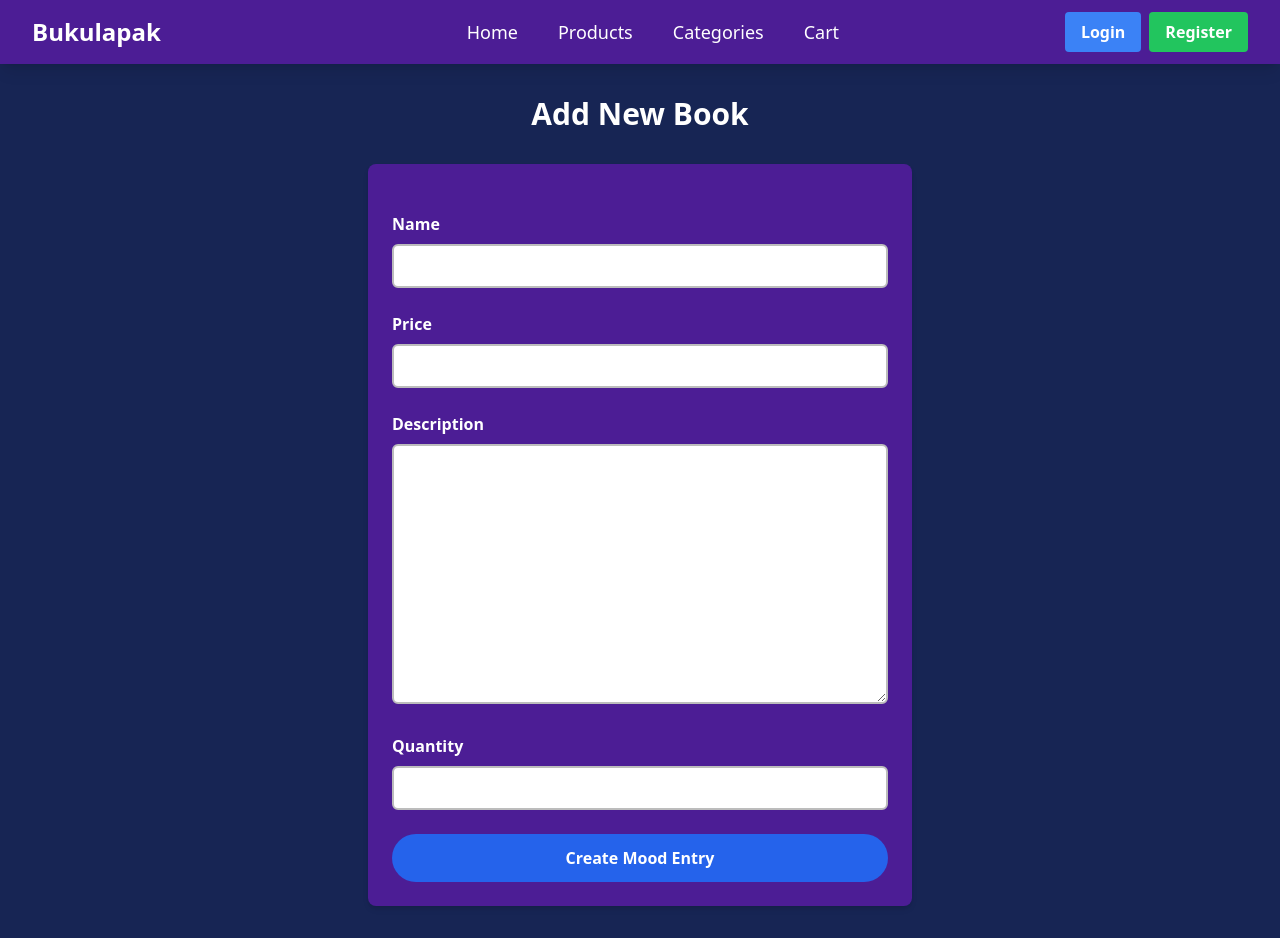
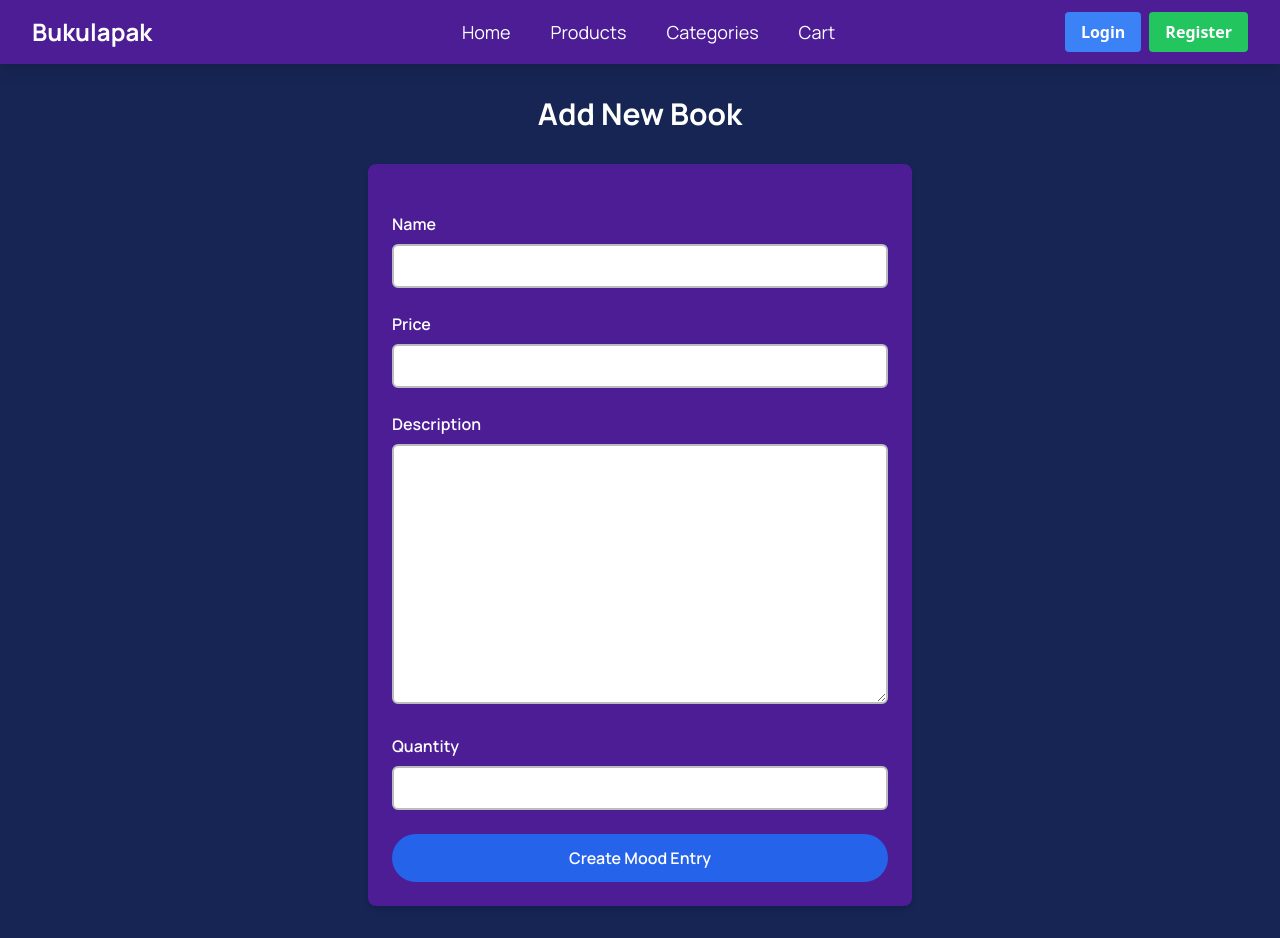
Before and after one commit to Froklax/bukulapak, a Django app: page /create-book-entry in a window 1280 px wide. Run offline with Django 5.2, Linux system fonts and the light colour scheme; some libraries are stand-ins or nearby versions.

Commit message:
modified some things

```diff
--- a/main/templates/card_book.html
+++ b/main/templates/card_book.html
@@ -1,4 +1,4 @@
-<div class="relative break-inside-avoid">
+<div class="manrope relative break-inside-avoid">
   <div class="relative top-5 bg-gradient-to-r from-purple-300 via-indigo-400 to-violet-700 shadow-lg rounded-lg mb-6 break-inside-avoid flex flex-col border-2 border-indigo-300 transform hover:scale-105 transition-transform duration-300">
     <div class="bg-blue-500 text-black p-4 rounded-t-lg border-b-2 border-indigo-300">
       <h3 class="font-bold text-xl mb-2">{{book_entry.name}}</h3>
--- a/main/templates/create_book_entry.html
+++ b/main/templates/create_book_entry.html
@@ -7,7 +7,7 @@
 {% block content %}
 {% include 'navbar.html' %}
 
-<div class="navbar flex flex-col min-h-screen bg-blue-950">
+<div class="manrope flex flex-col min-h-screen bg-blue-950">
   <div class="container mx-auto px-4 py-8 mt-16 max-w-xl">
     <h1 class="text-3xl font-bold text-center mb-8 text-white">Add New Book</h1>
 
--- a/main/templates/edit_book.html
+++ b/main/templates/edit_book.html
@@ -6,7 +6,7 @@
 
 {% block content %}
 {% include 'navbar.html' %}
-<div class="navbar flex flex-col min-h-screen bg-blue-950">
+<div class="manrope flex flex-col min-h-screen bg-blue-950">
   <div class="container mx-auto px-4 py-8 mt-16 max-w-xl">
     <h1 class="text-3xl font-bold text-center mb-8 text-white">Edit Book Information</h1>
 
--- a/main/templates/main.html
+++ b/main/templates/main.html
@@ -6,7 +6,7 @@
 {% endblock meta %}
 {% block content %}
 {% include 'navbar.html' %}
-<div class="navbar overflow-x-hidden px-4 md:px-8 pb-8 pt-24 min-h-screen bg-blue-950 flex flex-col">
+<div class="manrope overflow-x-hidden px-4 md:px-8 pb-8 pt-24 min-h-screen bg-blue-950 flex flex-col">
   <div class="p-2 mb-6 relative">
     <div class="relative grid grid-cols-1 z-30 md:grid-cols-3 gap-8">
       {% include "card_info.html" with title='Name' value=person %}
--- a/templates/navbar.html
+++ b/templates/navbar.html
@@ -3,12 +3,12 @@
     <div class="flex items-center justify-between h-16">
       <!-- Logo Bukulapak -->
       <div class="flex-shrink-0">
-        <h1 class="navbar text-2xl font-bold text-white">Bukulapak</h1>
+        <h1 class="manrope text-2xl font-bold text-white">Bukulapak</h1>
       </div>
 
       <!-- Navigasi tengah -->
       <div class="hidden md:flex justify-center flex-grow ml-20">
-        <nav class="navbar nav-links flex space-x-4">
+        <nav class="manrope nav-links flex space-x-4">
           <a href="{% url 'main:show_main' %}" class="text-white text-lg hover:bg-blue-950 px-3 py-2 rounded-md transition duration-300 hover:scale-110">Home</a>
           <a href="#" class="text-white text-lg hover:bg-blue-950 px-3 py-2 rounded-md transition duration-300 hover:scale-105">Products</a>
           <a href="#" class="text-white text-lg hover:bg-blue-950 px-3 py-2 rounded-md transition duration-300 hover:scale-105">Categories</a>
@@ -21,9 +21,9 @@
         {% if user.is_authenticated %}
           <div class="flex items-center gap-2">
             <i class="fas fa-user text-white"></i>
-            <span class="navbar text-white mr-4 text-lg">{{ user.username }}</span>
+            <span class="manrope text-white mr-4 text-lg">{{ user.username }}</span>
           </div>
-          <a href="{% url 'main:logout' %}" class="navbar bg-blue-600 hover:bg-blue-950 hover:opacity-80 text-white font-bold py-2 px-4 rounded-full transition duration-300 hover:scale-105">
+          <a href="{% url 'main:logout' %}" class="manrope bg-blue-600 hover:bg-blue-950 hover:opacity-80 text-white font-bold py-2 px-4 rounded-full transition duration-300 hover:scale-105">
             <i class="fas fa-sign-out-alt mr-2"></i>
             Logout
           </a>
@@ -46,7 +46,7 @@
     </div>
   </div>
   <!-- Mobile menu -->
-  <div class="navbar mobile-menu hidden md:hidden px-4 w-full md:max-w-full">
+  <div class="manrope mobile-menu hidden md:hidden px-4 w-full md:max-w-full">
     <div class="pt-2 pb-3 space-y-1 mx-auto">
       <a href="{% url 'main:show_main' %}" class="block text-white text-lg hover:bg-blue-950 px-3 py-2 rounded-md transition duration-300">Home</a>
       <a href="#" class="block text-white text-lg hover:bg-blue-950 px-3 py-2 rounded-md transition duration-300">Products</a>
```
Also changed, not shown: README.md.
